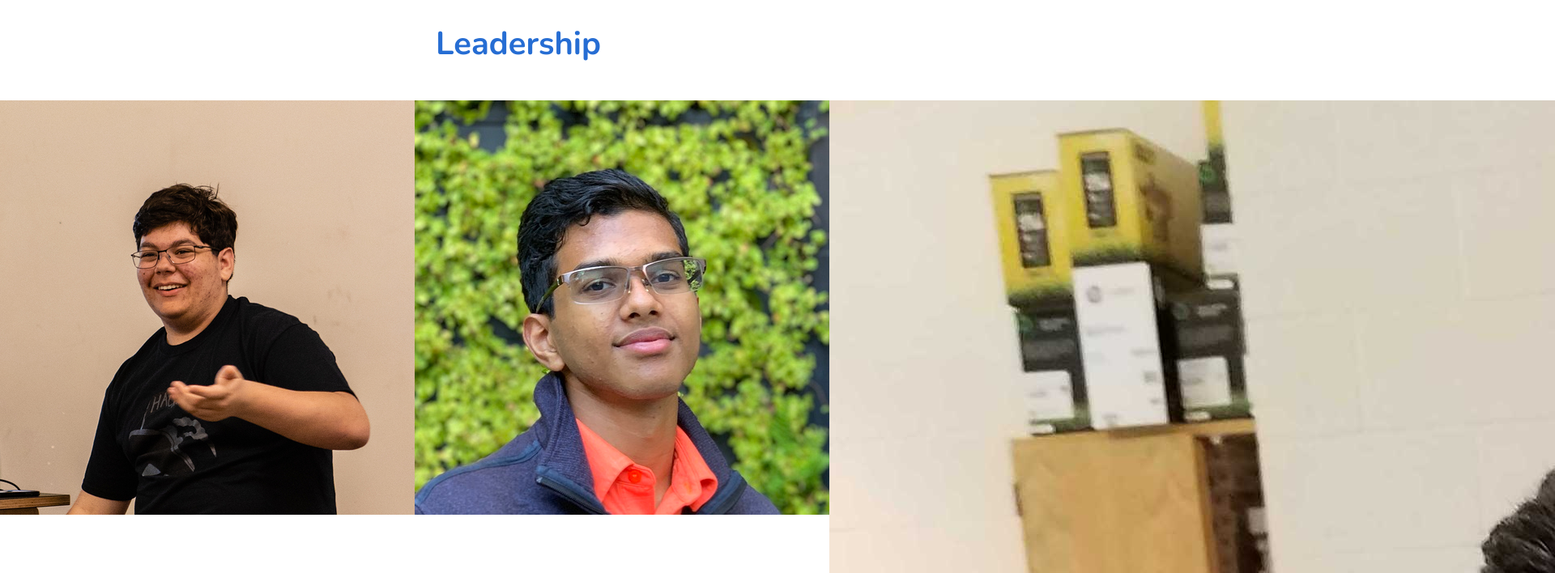
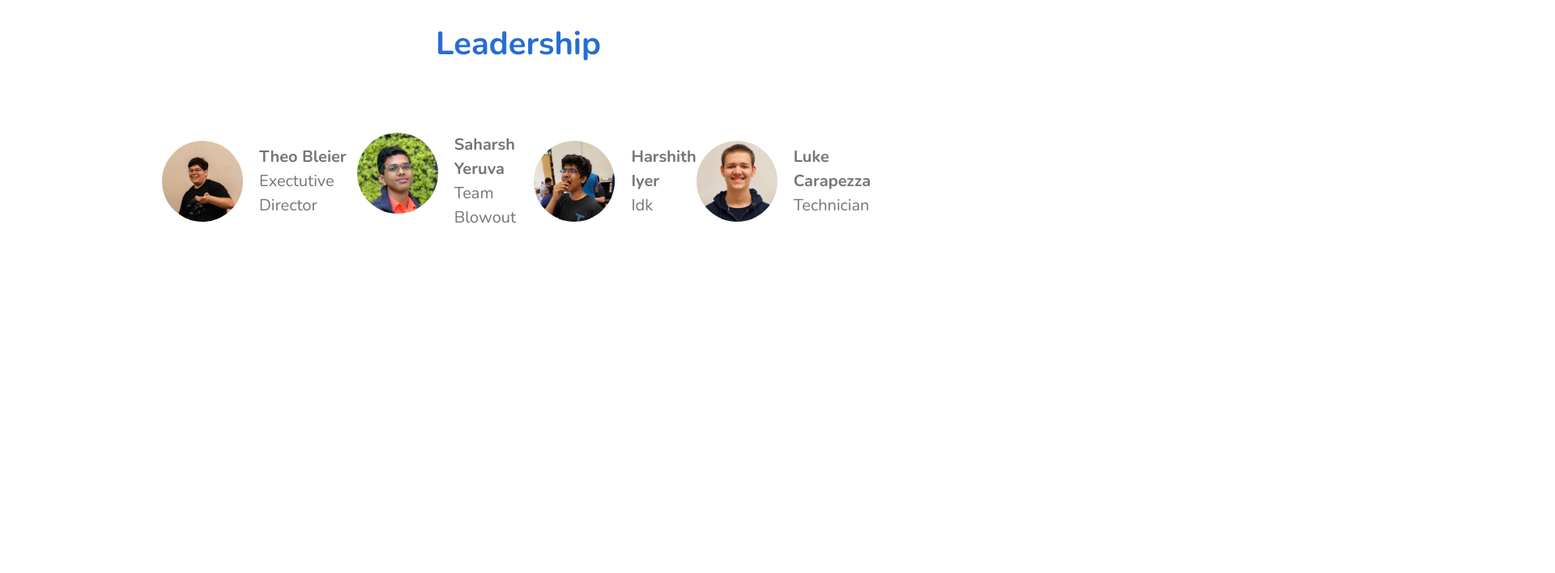
Before and after one commit to saharshy29/westborough-hacks, a plain HTML site: page index.html in a window 1280 px wide. Shown: the part 3440-4148 px from the top of the page at 81% size, 1920 px wide, since content can reach past the window. After the commit the page ends 3804 px from the top, so only its background shows below. Drawn offline with nearby package versions, Linux system fonts and the light colour scheme.

Commit message:
Responsiveness broke

```diff
--- a/css/styles.css
+++ b/css/styles.css
@@ -53,7 +53,7 @@ header {
 }
 
 h1 {
-  font-family: 'beynoregular';
+  font-family: "beynoregular";
   font-size: 3em;
 }
 
@@ -197,7 +197,33 @@ section {
 
 .leaders {
   display: flex;
+  padding: 2em 10em;
+  justify-content: space-between;
+  align-items: center;
 }
+
+.leader {
+  display: flex;
+  color: var(--color--grey);
+}
+
+.leader img {
+  width: 5em;
+  height: 5em;
+
+  margin-right: 1em;
+
+  border-radius: 100%;
+}
+
+.leader-info {
+  display: flex;
+  flex-direction: column;
+
+  justify-content: center;
+}
+
+.foot
 
 /* ----------
 Media Queries
@@ -215,6 +241,10 @@ Media Queries
 
   .image {
     margin-top: 1.5em;
+  }
+
+  .leaders {
+    flex-direction: column;
   }
 }
 
--- a/index.html
+++ b/index.html
@@ -193,7 +193,7 @@
           <img src="img/saharsh.jpeg" alt="Saharsh Yeruva">
           <div class="leader-info">
             <h4>Saharsh Yeruva</h4>
-            <p>Team Blowout (it's a TikTok meme)</p>
+            <p>Team Blowout</p>
           </div>
         </div>
         <div class="leader">
@@ -212,5 +212,9 @@
         </div>
       </div>
     </section>
+
+    <footer>
+
+    </footer>
   </body>
 </html>
```
